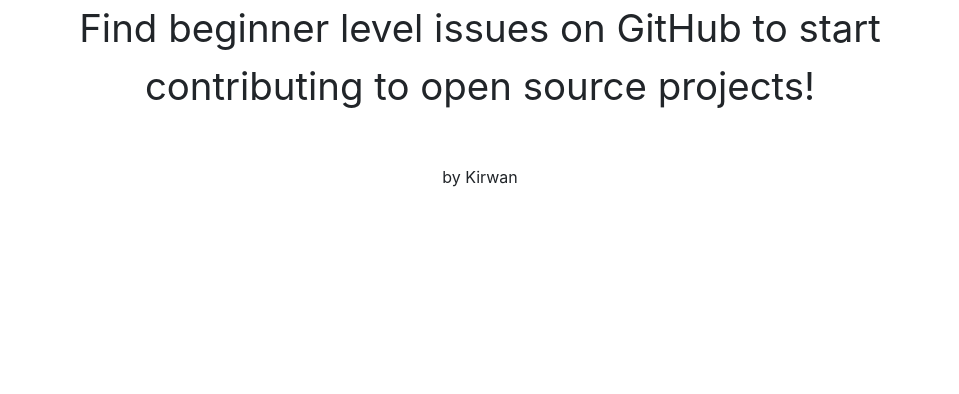
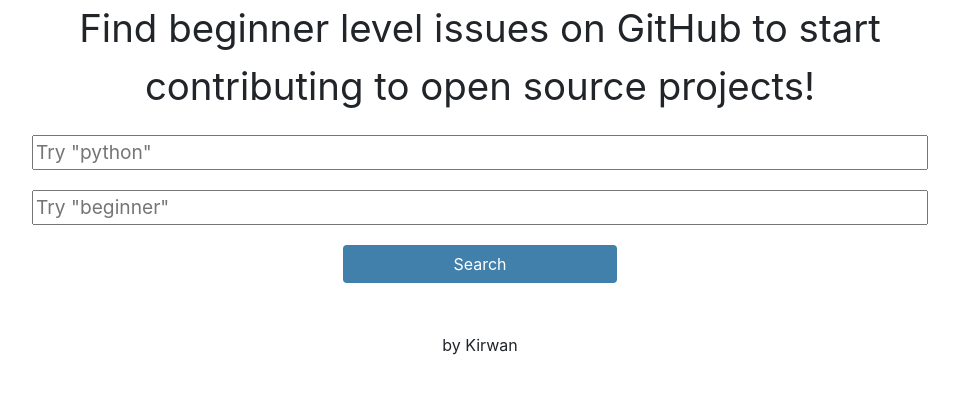
Before and after one commit to KirwanElmsly/beginner-issues, a Flask app: template templates/layout.html in a window 1280 px wide. Shown: the part 48-442 px from the top of the page, without its empty margins (160-1119 px from the left). Run offline with Flask 2, Linux system fonts and the light colour scheme; the template is opened without the code that fills it, so the values that code supplies are empty; parts of the project's set-up code (start-up, migrations or seed data) failed here and were passed over; some libraries are stand-ins or nearby versions.

Commit message:
Lots of changes.
-Labels are no longer housed in labels.txt, currently user can input
them in a text box but this is primitive at the moment.
-Starteded implementing a RESTful API with a JS frontend
-User needs to be logged in before performing a search (there is no
prompt for this at the moment)

```diff
--- a/app.py
+++ b/app.py
@@ -4,11 +4,17 @@ from flask import Flask
 from flask_sqlalchemy import SQLAlchemy
 from flask_dance.contrib.github import make_github_blueprint
 
+from utils import ListConverter
+
 app = Flask(__name__)
+
+
 
 # Configuration of application, see configuration.py, choose one and uncomment.
 app.config.from_object('config.DevelopmentConfig')
 # app.config.from_object('configuration.TestingConfig')
 
+app.url_map.converters['list'] = ListConverter
+
 github_bp = make_github_blueprint()
 app.register_blueprint(github_bp, url_prefix="/login")
--- /dev/null
+++ b/static/script.js
@@ -0,0 +1,8 @@
+
+document.getElementById("search").onclick = function() {
+    language = document.getElementById("language").value;
+    labels = document.getElementById("labels").value.replace(/\s/g, '+');
+    url = "http://localhost:5000/search/" + language + "/" + labels;
+    console.log(url);
+    location.replace(url);
+};
--- a/static/style.css
+++ b/static/style.css
@@ -64,7 +64,13 @@ body {
     text-align: center;
 }
 
-.search-text {
+.search-language {
+    width: 70%;
+    font-size: 1.2rem;
+    margin-top: 20px;
+}
+
+.search-labels {
     width: 70%;
     font-size: 1.2rem;
     margin-top: 20px;
--- a/templates/layout.html
+++ b/templates/layout.html
@@ -16,9 +16,17 @@
             </div>
         </div>
         <div class="title">Find beginner level issues on GitHub to start contributing to open source projects!</div>
-        <div class="content">{% block content %}{% endblock %}</div>
+        <div class="content">
+            <div class="search">
+                <input class="search-language" id="language" type="text" name="language" placeholder="Try &quot;python&quot;" /><br>
+                <input class="search-labels" id="labels" type="text" name="labels" placeholder="Try &quot;beginner&quot;" /><br>
+                <input class="btn search-button" id="search" value="Search" />
+            </div>
+            <div class="results">{% block results %}{% endblock %}</div>
+        </div>
         <div class="footer">
             by Kirwan
         </div>
+        <script src="{{ url_for('static', filename='script.js') }}"></script>
     </body>
 </html>
--- a/templates/results.html
+++ b/templates/results.html
@@ -1,7 +1,7 @@
 <!doctype html>
 <html>
     <link rel=stylesheet type=text/css href="{{ url_for('static', filename='style.css') }}">
-    {% extends "content.html" %}
+    {% extends "layout.html" %}
     {% block head %}
         {{ super() }}
     {% endblock %}
```
Also changed, not shown: labels.txt (deleted, +0 -10 lines), templates/content.html (deleted, +0 -13 lines), utils.py (+12 -0 lines), views.py (+23 -14 lines).
